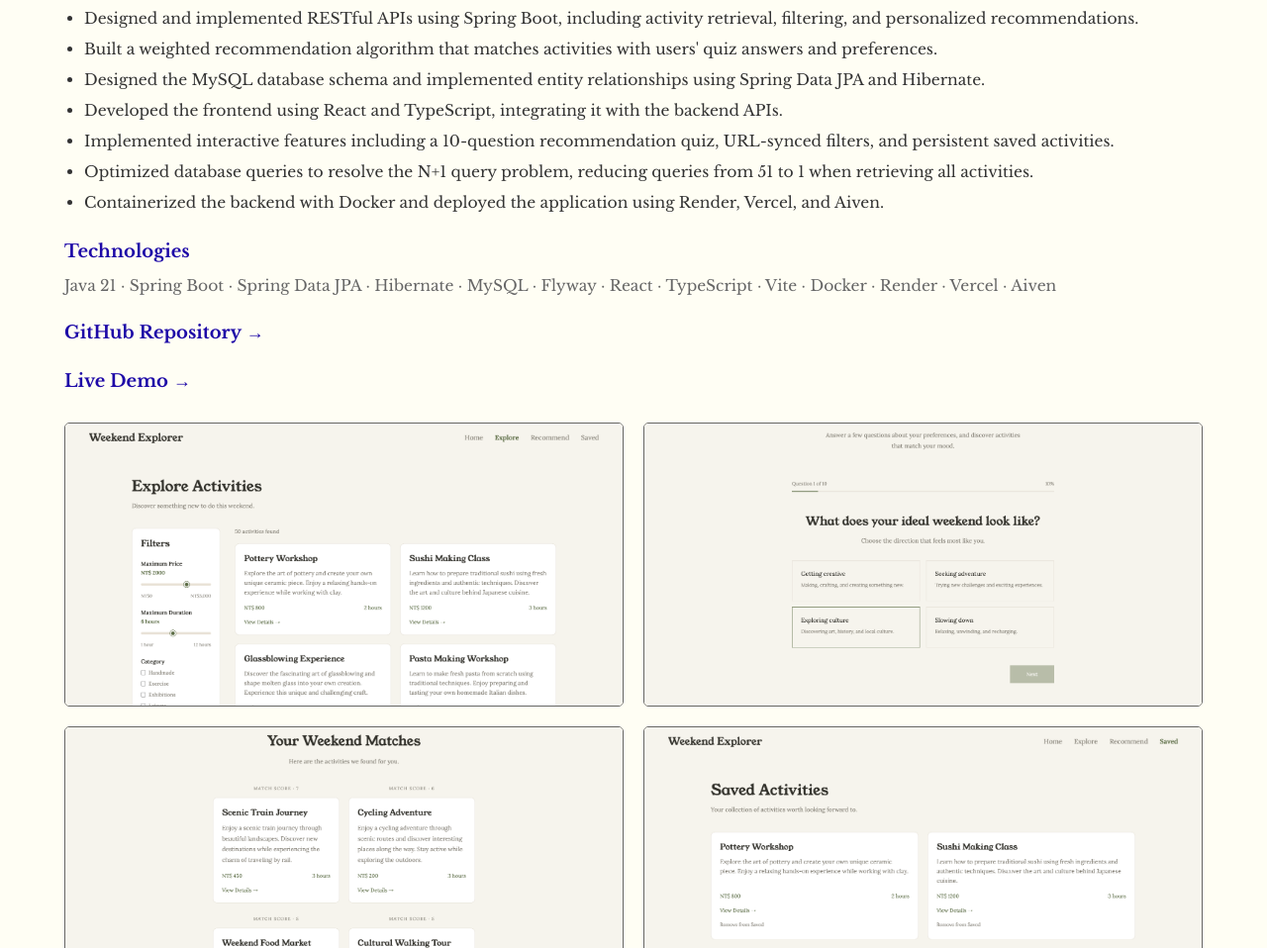
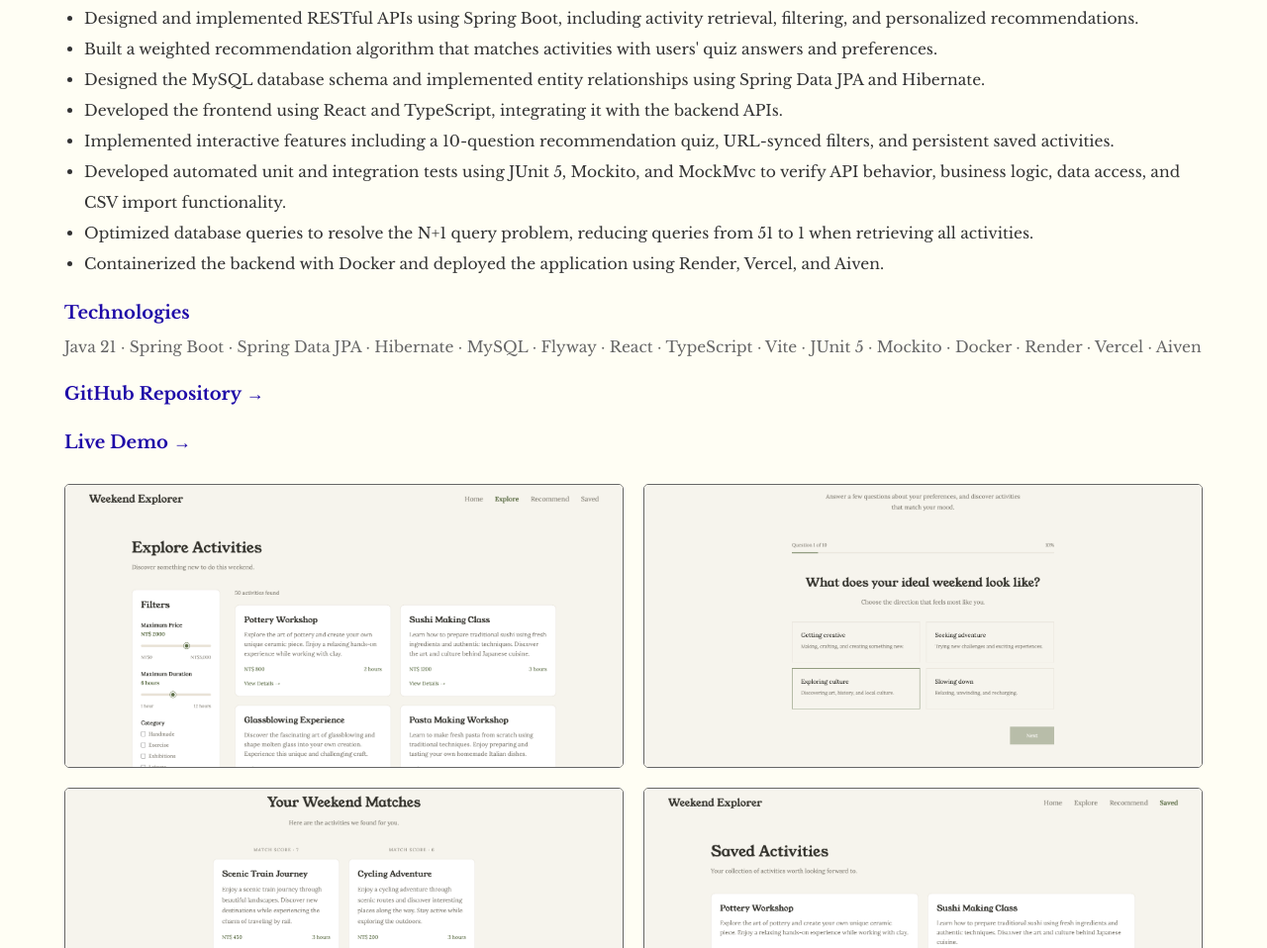
Before and after one commit to jess1115/portfolio, a plain HTML site: page projects.html in a window 1280 px wide. Shown: the part 1210-2168 px from the top of the page at 99% size. Drawn offline with nearby package versions, Linux system fonts and the light colour scheme; a web font is replaced by a local one.

Commit message:
Update Weekend Explorer

```diff
--- a/projects.html
+++ b/projects.html
@@ -72,6 +72,7 @@
                 <li>Designed the MySQL database schema and implemented entity relationships using Spring Data JPA and Hibernate.</li>
                 <li>Developed the frontend using React and TypeScript, integrating it with the backend APIs.</li>
                 <li>Implemented interactive features including a 10-question recommendation quiz, URL-synced filters, and persistent saved activities.</li>
+                <li>Developed automated unit and integration tests using JUnit 5, Mockito, and MockMvc to verify API behavior, business logic, data access, and CSV import functionality.</li>
                 <li>Optimized database queries to resolve the N+1 query problem, reducing queries from 51 to 1 when retrieving all activities.</li>
                 <li>Containerized the backend with Docker and deployed the application using Render, Vercel, and Aiven.</li>
               </ul>
@@ -79,7 +80,7 @@
 
             <div class="project-section">
               <h3>Technologies</h3>
-              <p class="tags">Java 21 · Spring Boot · Spring Data JPA · Hibernate · MySQL · Flyway · React · TypeScript · Vite · Docker · Render · Vercel · Aiven</p>
+              <p class="tags">Java 21 · Spring Boot · Spring Data JPA · Hibernate · MySQL · Flyway · React · TypeScript · Vite · JUnit 5 · Mockito · Docker · Render · Vercel · Aiven</p>
             </div>
 
             <div class="project-section">
```
